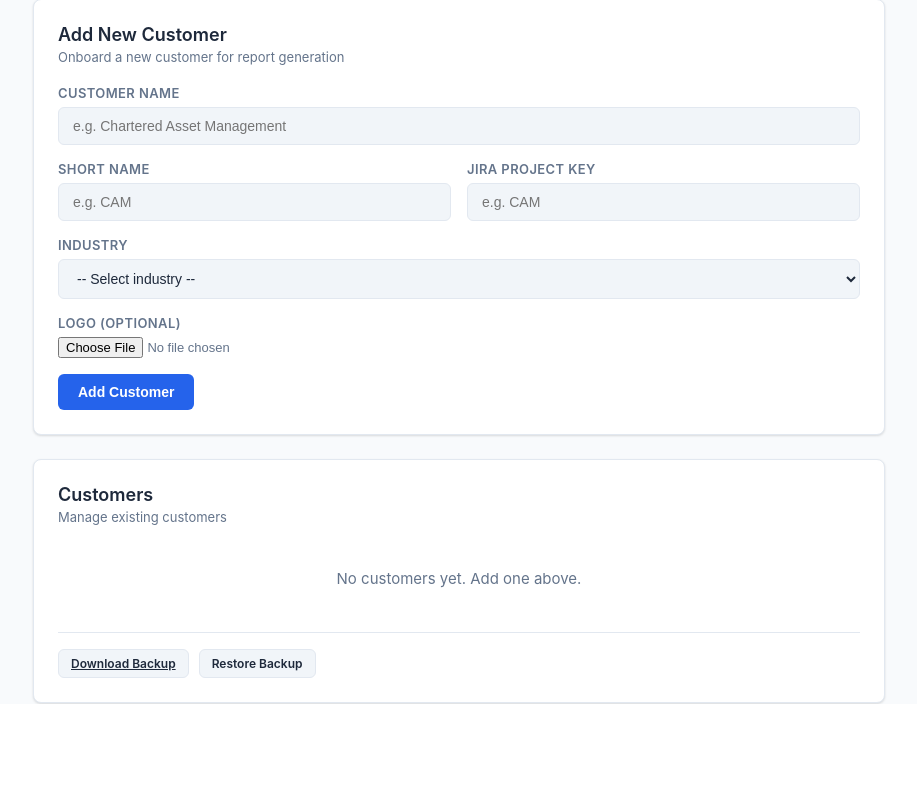
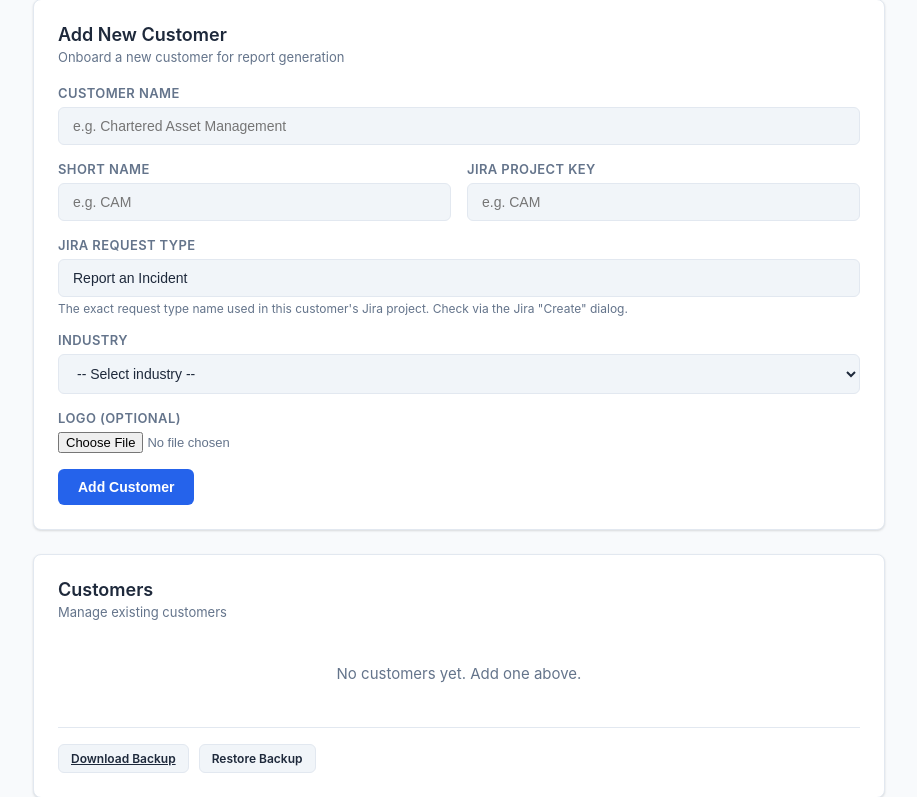
Before and after one commit to eugenechia/soc-platform, a Flask app: page /admin/customers in a window 1280 px wide. Shown: the part 96-893 px from the top of the page, without its empty margins (181-1098 px from the left). Before the commit the page ends 800 px from the top, so only its background shows below. Run offline with Flask 3, Linux system fonts and the light colour scheme; the visitor is signed in with stand-in values (Sample User, id 1); data that the repository does not hold is empty.

Commit message:
Fix 12-month trend chart: use issuetype instead of Request Type JQL filter
Tickets created via API or before JSM migration lack the Request Type
field, causing those months to show 0 in the chart even when data exists.
Switching to issuetype = "Incident" captures all incidents regardless of
how they were created.

Co-Authored-By: Claude Sonnet 4.6 <noreply@anthropic.com>

```diff
--- a/routes/admin.py
+++ b/routes/admin.py
@@ -85,6 +85,7 @@ def api_customers_create():
     name = request.form.get("name", "").strip()
     short_name = request.form.get("short_name", "").strip()
     jira_project_key = request.form.get("jira_project_key", "").strip()
+    jira_request_type = request.form.get("jira_request_type", "Report an Incident").strip()
     industry = request.form.get("industry", "").strip()
     default_sections = request.form.getlist("default_sections")
 
@@ -111,6 +112,7 @@ def api_customers_create():
         "name": name,
         "short_name": short_name,
         "jira_project_key": jira_project_key,
+        "jira_request_type": jira_request_type or "Report an Incident",
         "industry": industry,
         "logo": logo_path,
         "default_sections": default_sections or [
@@ -138,6 +140,9 @@ def api_customers_update(cid):
             val = request.form.get(key, "").strip()
             if val:
                 customer[key] = val
+        jira_request_type_val = request.form.get("jira_request_type", None)
+        if jira_request_type_val is not None:
+            customer["jira_request_type"] = jira_request_type_val.strip() or "Report an Incident"
         industry_val = request.form.get("industry", None)
         if industry_val is not None:
             customer["industry"] = industry_val.strip()
@@ -154,7 +159,8 @@ def api_customers_update(cid):
             customer["logo"] = f"data/logos/{logo_filename}"
     else:
         data = request.json or {}
-        for key in ("name", "short_name", "jira_project_key", "industry", "default_sections"):
+        for key in ("name", "short_name", "jira_project_key", "jira_request_type",
+                    "industry", "default_sections"):
             if key in data:
                 customer[key] = data[key]
 
--- a/routes/reports.py
+++ b/routes/reports.py
@@ -483,7 +483,6 @@ def _collect_report_data(config: dict) -> dict:
     start_date = config.get("start_date", "")
     end_date = config.get("end_date", "")
     csv_path = config.get("csv_path", "")
-
     if csv_path:
         result = fetch_incidents_from_csv(project_key, start_date, end_date, csv_path=csv_path)
     else:
@@ -904,6 +903,7 @@ def generate():
         use_splunk = request.form.get("use_splunk", "false").lower() == "true"
         use_socradar = request.form.get("use_socradar", "false").lower() == "true"
         customer_industry = request.form.get("customer_industry", "").strip()
+        jira_request_type = request.form.get("jira_request_type", "Report an Incident").strip()
         csv_file = request.files.get("csv_file")
     else:
         body = request.json or {}
@@ -921,6 +921,7 @@ def generate():
         use_splunk = bool(body.get("use_splunk", False))
         use_socradar = bool(body.get("use_socradar", False))
         customer_industry = body.get("customer_industry", "").strip()
+        jira_request_type = body.get("jira_request_type", "Report an Incident").strip()
         csv_file = None
 
     if not customer_name:
@@ -944,6 +945,7 @@ def generate():
         "customer_name": customer_name,
         "customer_id": customer_id,
         "jira_project_key": jira_project_key,
+        "jira_request_type": jira_request_type or "Report an Incident",
         "report_type": report_type,
         "start_date": start_date,
         "end_date": end_date,
--- a/templates/customers.html
+++ b/templates/customers.html
@@ -176,6 +176,11 @@
           </div>
         </div>
         <div class="form-group">
+          <label>Jira Request Type</label>
+          <input type="text" id="addRequestType" placeholder="e.g. Report a Security Incident" value="Report an Incident">
+          <div style="font-size:12px; color:var(--text-muted); margin-top:4px;">The exact request type name used in this customer's Jira project. Check via the Jira "Create" dialog.</div>
+        </div>
+        <div class="form-group">
           <label>Industry</label>
           <select id="addIndustry">
             <option value="">-- Select industry --</option>
@@ -242,6 +247,11 @@
         </select>
       </div>
       <div class="form-group">
+        <label>Jira Request Type</label>
+        <input type="text" id="editRequestType" placeholder="e.g. Report a Security Incident">
+        <div style="font-size:12px; color:var(--text-muted); margin-top:4px;">The exact request type name used in this customer's Jira project.</div>
+      </div>
+      <div class="form-group">
         <label>New Logo (optional)</label>
         <input type="file" id="editLogo" accept=".png,.jpg,.jpeg,.webp" style="font-size:13px; color:var(--text-muted);">
       </div>
@@ -294,11 +304,11 @@
               : `<div class="placeholder-icon">${c.short_name.charAt(0)}</div>`}
             <div>
               <div class="customer-name">${c.name}</div>
-              <div class="customer-meta">${c.short_name} | Jira: ${c.jira_project_key || 'N/A'} | Industry: ${c.industry || 'N/A'} | Added: ${c.created_at || 'N/A'}</div>
+              <div class="customer-meta">${c.short_name} | Jira: ${c.jira_project_key || 'N/A'} | Request type: ${c.jira_request_type || 'Report an Incident'} | Industry: ${c.industry || 'N/A'} | Added: ${c.created_at || 'N/A'}</div>
             </div>
           </div>
           <div class="customer-actions">
-            <button class="btn btn-secondary btn-sm" onclick="openEditModal('${c.id}', '${c.name.replace(/'/g, "\\'")}', '${c.short_name}', '${c.jira_project_key || ''}', '${c.industry || ''}')">Edit</button>
+            <button class="btn btn-secondary btn-sm" onclick="openEditModal('${c.id}', '${c.name.replace(/'/g, "\\'")}', '${c.short_name}', '${c.jira_project_key || ''}', '${c.industry || ''}', '${(c.jira_request_type || 'Report an Incident').replace(/'/g, "\\'")}')">Edit</button>
             <button class="btn btn-danger btn-sm" onclick="deleteCustomer('${c.id}', '${c.name.replace(/'/g, "\\'")}')">Delete</button>
           </div>
         </div>
@@ -311,6 +321,7 @@
       fd.append('name', document.getElementById('addName').value.trim());
       fd.append('short_name', document.getElementById('addShort').value.trim());
       fd.append('jira_project_key', document.getElementById('addJiraKey').value.trim());
+      fd.append('jira_request_type', document.getElementById('addRequestType').value.trim() || 'Report an Incident');
       fd.append('industry', document.getElementById('addIndustry').value);
       const logo = document.getElementById('addLogo');
       if (logo.files.length) fd.append('logo', logo.files[0]);
@@ -331,12 +342,13 @@
       loadCustomers();
     }
 
-    function openEditModal(id, name, short, jiraKey, industry) {
+    function openEditModal(id, name, short, jiraKey, industry, requestType) {
       document.getElementById('editId').value = id;
       document.getElementById('editName').value = name;
       document.getElementById('editShort').value = short;
       document.getElementById('editJiraKey').value = jiraKey;
       document.getElementById('editIndustry').value = industry || '';
+      document.getElementById('editRequestType').value = requestType || 'Report an Incident';
       document.getElementById('editLogo').value = '';
       document.getElementById('editModal').classList.add('active');
     }
@@ -350,6 +362,7 @@
       fd.append('name', document.getElementById('editName').value.trim());
       fd.append('short_name', document.getElementById('editShort').value.trim());
       fd.append('jira_project_key', document.getElementById('editJiraKey').value.trim());
+      fd.append('jira_request_type', document.getElementById('editRequestType').value.trim() || 'Report an Incident');
       fd.append('industry', document.getElementById('editIndustry').value);
       const logo = document.getElementById('editLogo');
       if (logo.files.length) fd.append('logo', logo.files[0]);
--- a/tools/jira_client.py
+++ b/tools/jira_client.py
@@ -156,7 +156,7 @@ def fetch_incidents_for_report(project_key: str, start_date: str, end_date: str)
     for chunk_start, chunk_end in _date_chunks(start_date, end_date):
         jql = (
             f'project = "{project_key}" '
-            f'AND "Request Type" = "Report an Incident" '
+            f'AND issuetype = "Incident" '
             f'AND created >= "{chunk_start}" '
             f'AND created < "{chunk_end}" '
             f'ORDER BY created DESC'
@@ -337,7 +337,7 @@ def _fetch_month_count(project_key: str, month_start: str, month_end: str) -> in
     """Return the count of incidents for a single month window using cursor pagination."""
     jql = (
         f'project = "{project_key}" '
-        f'AND "Request Type" = "Report an Incident" '
+        f'AND issuetype = "Incident" '
         f'AND created >= "{month_start}" '
         f'AND created < "{month_end}" '
         f'ORDER BY created ASC'
```
